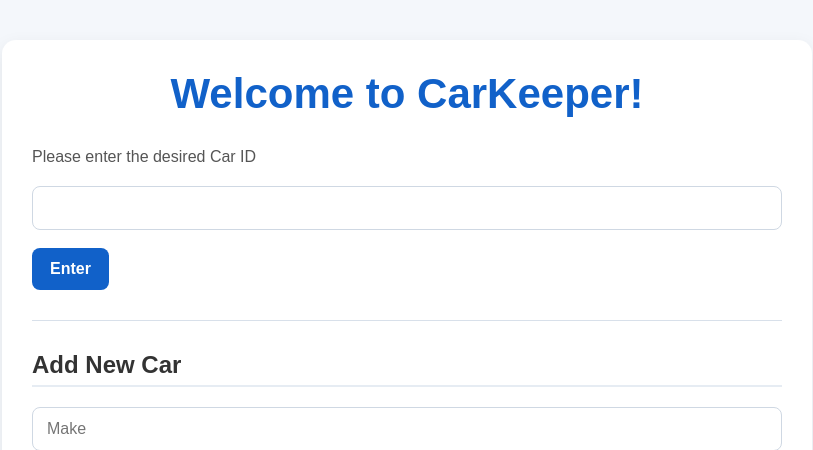
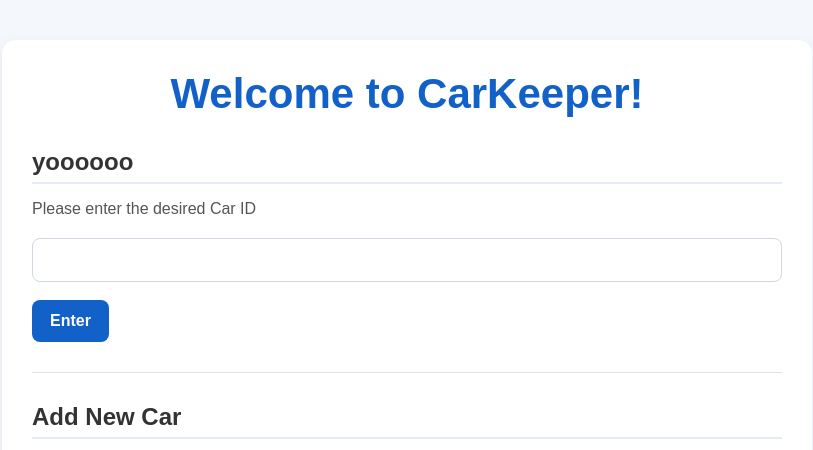
Before and after one commit to Seb1721/A2_CS4800, a Flask app: template templates/index.html in a window 1280 px wide. Shown: the top 450 px of the page, without its empty margins (233-1046 px from the left). Run offline with Flask 3, Linux system fonts and the light colour scheme; the template is opened without the code that fills it, so the values that code supplies are empty.

Commit message:
fix: minor

```diff
--- a/templates/index.html
+++ b/templates/index.html
@@ -127,6 +127,7 @@
 <body>
     <div class="container">
         <h1>Welcome to CarKeeper!</h1>
+        <h2>yoooooo</h2>
         <p>Please enter the desired Car ID</p>
 
         <!-- Input field for user to enter car ID -->
```
